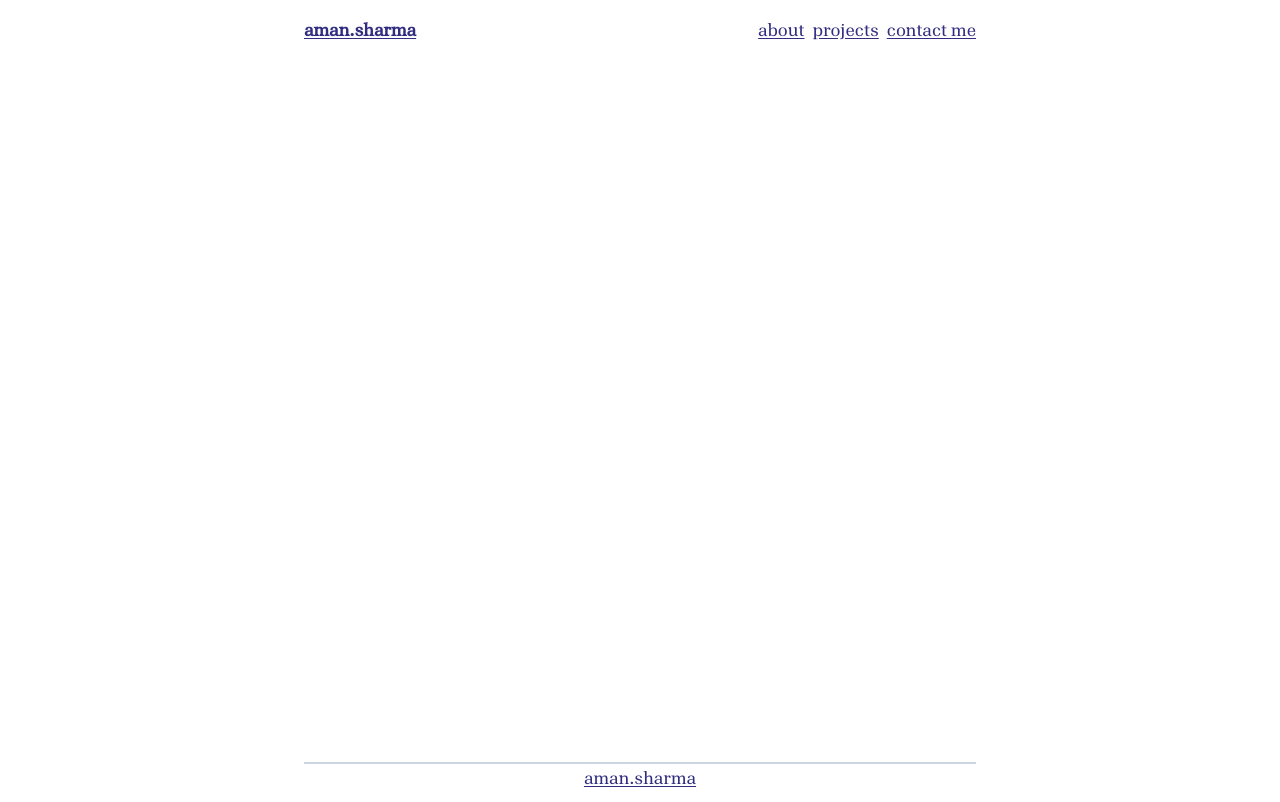
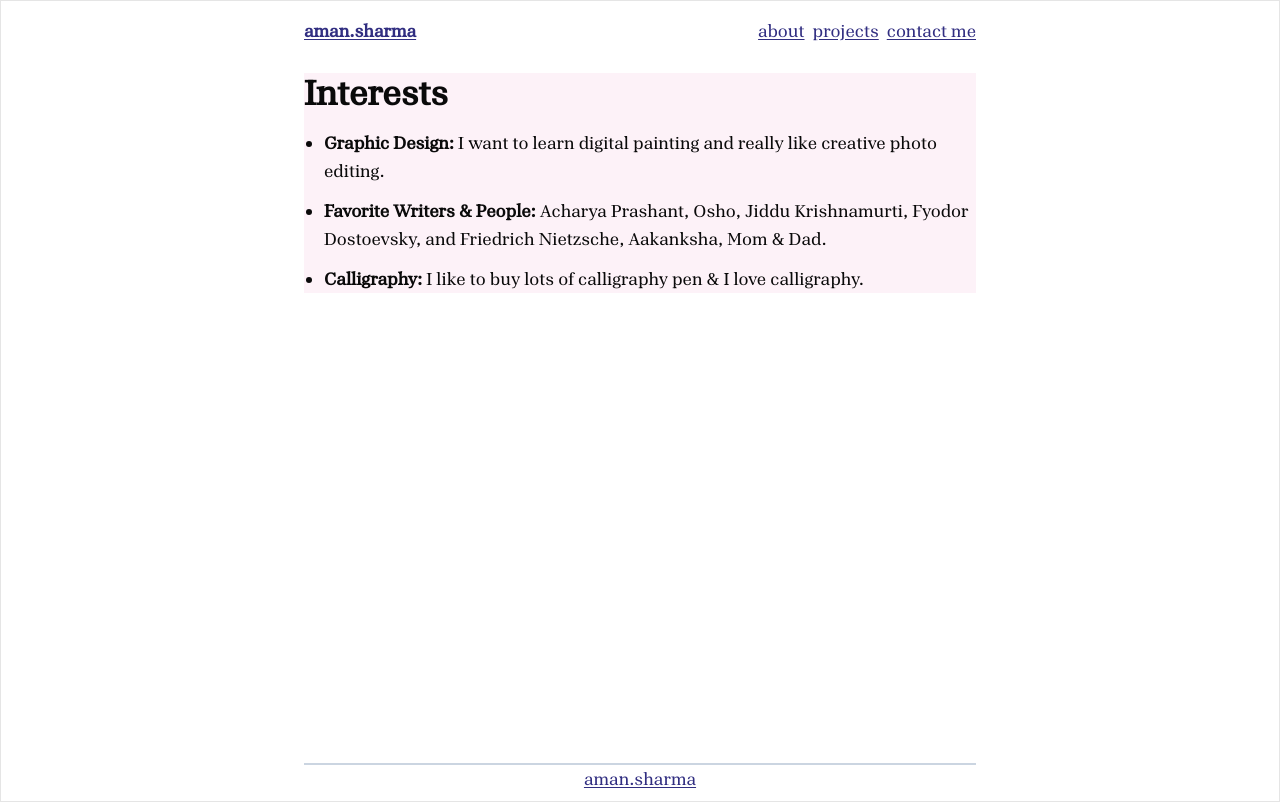
Before and after one commit to aman1117/portfolio, a Next.js app: page /about/interests in a window 1280 px wide. Built offline with nearby package versions, Linux system fonts and the light colour scheme.

Commit message:
done first version of my resume

```diff
--- a/app/about/interests/page.tsx
+++ b/app/about/interests/page.tsx
@@ -1,8 +1,21 @@
-const Interests = () => {
+import React from "react";
+
+const Interests: React.FC = () => {
     return (
-        <div className="max-w-2xl mx-auto mt-3 mb-4">
-
-    </div>
+        <div className="max-w-2xl mx-auto mt-3 mb-4 bg-pink-50">
+            <h1 className="text-4xl font-bold mb-4">Interests</h1>
+            <ul className="list-disc pl-5 space-y-3">
+                <li className="md:text-lg">
+                    <strong>Graphic Design:</strong> I want to learn digital painting and really like creative photo editing.
+                </li>
+                <li className="md:text-lg">
+                    <strong>Favorite Writers & People:</strong> Acharya Prashant, Osho, Jiddu Krishnamurti, Fyodor Dostoevsky, and Friedrich Nietzsche, Aakanksha, Mom & Dad.
+                </li>
+                <li className="md:text-lg">
+                    <strong>Calligraphy:</strong> I like to buy lots of calligraphy pen &  I love calligraphy.
+                </li>
+            </ul>
+        </div>
     );
 }
 
--- a/app/layout.tsx
+++ b/app/layout.tsx
@@ -38,7 +38,7 @@ export default function RootLayout({
 }>) {
   return (
     <html lang="en" >
-      <body className={` px-3`} >
+      <body className={` px-3 border`} >
         <div className="flex flex-col min-h-screen" >
           {/* <ThemeProvider attribute="class"
               defaultTheme="system"
--- a/app/projects/page.tsx
+++ b/app/projects/page.tsx
@@ -39,7 +39,7 @@ const projects = [
 
 const Projects = () => {
     return (
-        <div className=" mx-auto max-w-2xl ">
+        <div className=" mx-auto max-w-2xl mt-1">
             <h1 className="text-4xl font-bold mb-4">Projects</h1>
             {projects.map((project, index) => (
                 <div key={index} className="mb-8">
```
